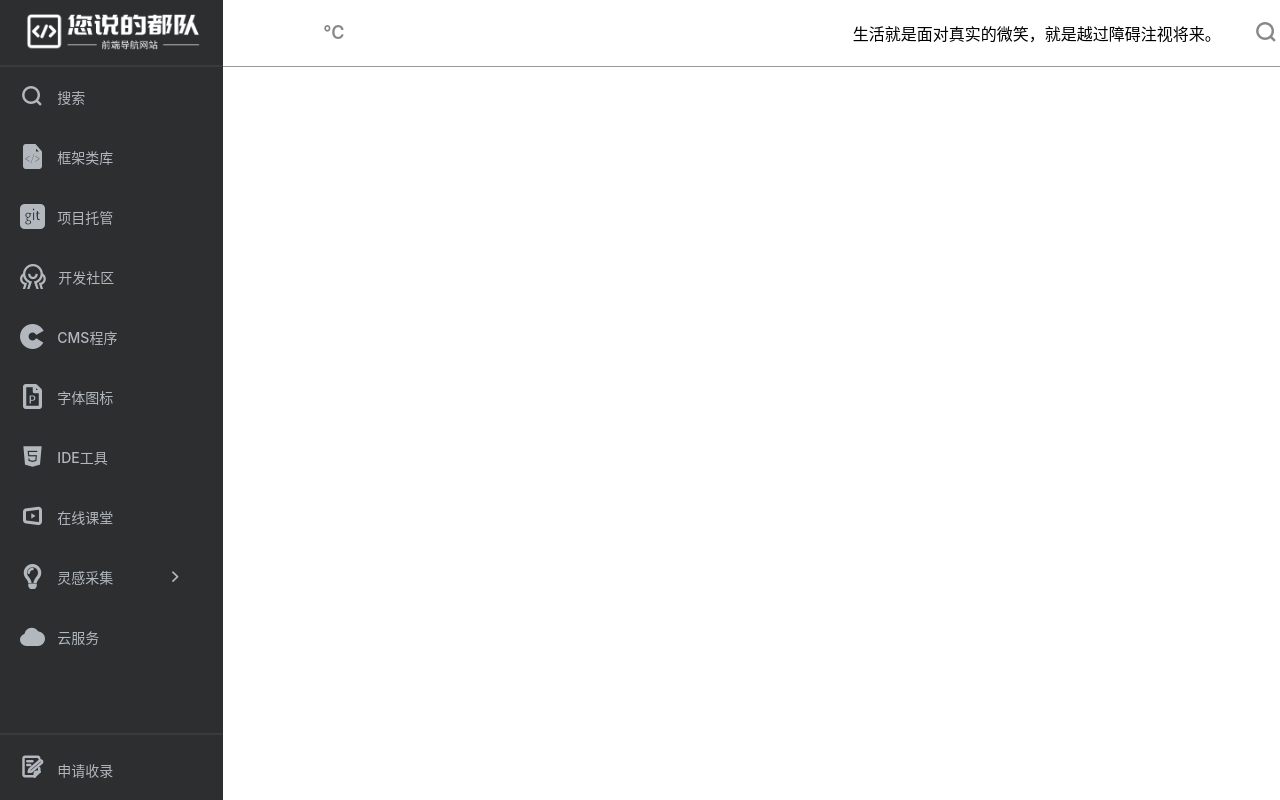
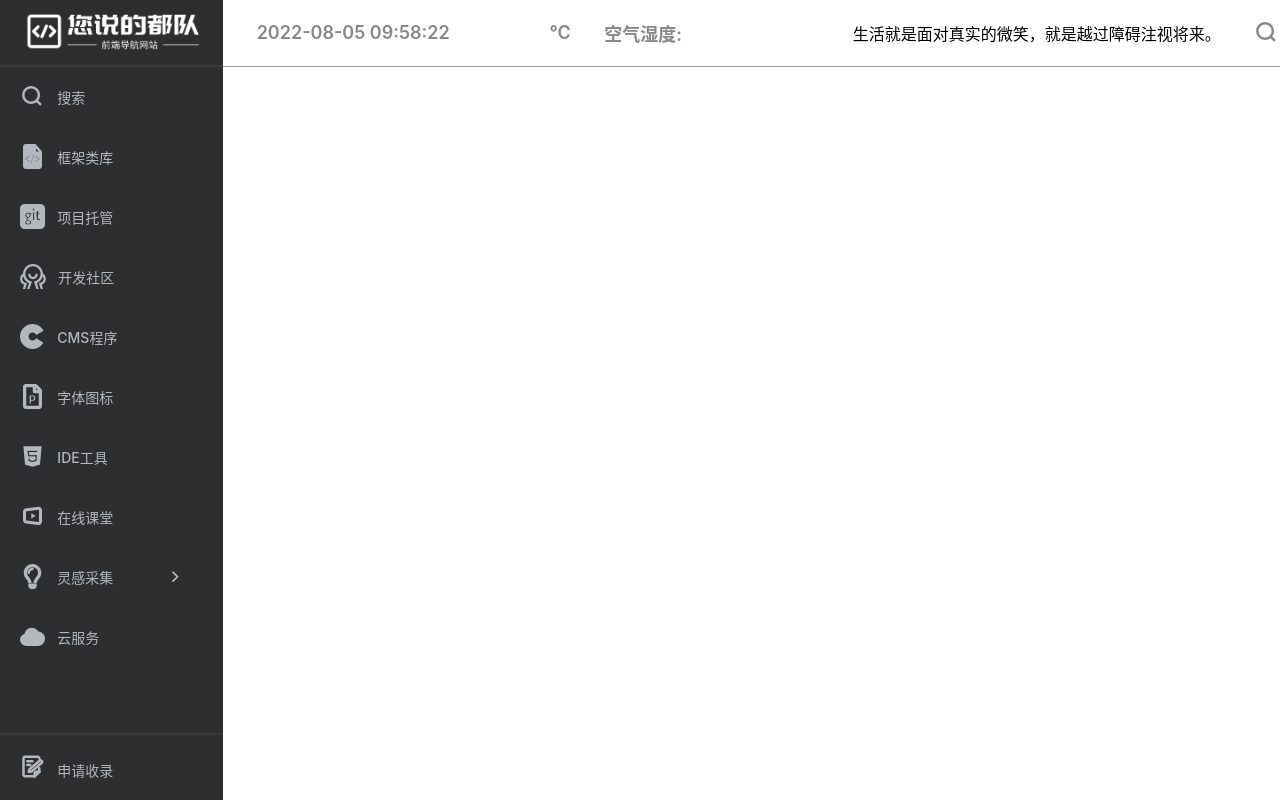
Before and after one commit to Code-LinPromise/Front-end-navigation-website, a React (Vite) app: page / in a window 1280 px wide. Built offline with nearby package versions, Linux system fonts and the light colour scheme; no server answers.

Commit message:
完成Layout组件优化以及TopNav的样式添加

```diff
--- a/src/Components/Layout/index.jsx
+++ b/src/Components/Layout/index.jsx
@@ -9,13 +9,13 @@ const Layout = () => {
         let ele =document.querySelector(".Layout-Items-li-many")
         let Iele =document.querySelector(".inspiration-many-youjiantou")
         if(!isShowInsp){
+            ele.id="Layout-Items-li-many-hover"
             Iele.className="iconfont icon-shanglajiantou inspiration-many-youjiantou"
-            ele.id="Layout-Items-li-many-hover"
             setIsShowInsp(isShowInsp=>!isShowInsp)
         }
         else{
+            ele.id=""
             Iele.className="iconfont icon-youjiantou inspiration-many-youjiantou"
-            ele.id=""
             setIsShowInsp(isShowInsp=>!isShowInsp)
 
         }
@@ -97,7 +97,7 @@ const Layout = () => {
                 </li>
                 <li className="Layout-Items-li-many">
                     <ul className="inspiration-many">
-                        <li><a href="javascript:;">发现产品</a></li>
+                        <li c><a href="javascript:;">发现产品</a></li>
                         <li><a href="javascript:;">界面灵感</a></li>
                         <li><a href="javascript:;">网页灵感</a></li>
                     </ul>
--- a/src/Components/Layout/style.scss
+++ b/src/Components/Layout/style.scss
@@ -47,7 +47,9 @@
       .inspiration-many{
         width: 100%;
         li:hover{
-          color: white;
+          a{
+            color: white;
+          }
           background-color: #2C2E30;
           transition: all .4s;
         }
@@ -85,7 +87,9 @@
       .ShowMaterial-ul{
         width: 100%;
         li:hover{
-          color: white;
+          a{
+            color: white;
+          }
           background-color: #2C2E30;
           transition: all .4s;
         }
--- a/src/Components/TopNav/index.jsx
+++ b/src/Components/TopNav/index.jsx
@@ -1,6 +1,7 @@
 import React,{useEffect,useState} from 'react';
 import "./style.scss"
 import axios from "../../utils/request.js"
+import moment from "moment"
 
 const TopNav = () => {
     const [cityName,setCityName]=useState("")
@@ -8,6 +9,8 @@ const TopNav = () => {
     const [locationCode,setLocationCode]=useState()
     const [temperature,setTemperature]=useState()
     const [randomFont,setRandomFont]=useState("")
+    const [humidity,setHumidity]=useState()
+    const [nowTime,setNowTime]=useState("")
     const FontArray=[
         "人不光是靠他生来就拥有一切，而是靠他从学习中所得到的一切来造就自己。",
         "生命在闪耀中现出绚烂，在平凡中现出真实。",
@@ -30,6 +33,11 @@ const TopNav = () => {
                 break;
         }
     }
+    useEffect(()=>{
+        let timer=setInterval(()=>{
+            setNowTime(moment().format('YYYY-MM-DD HH:mm:ss'))
+        },1000)
+    },[])
     useEffect(()=>{
         setRandomFont(FontArray[randomNum(0,FontArray.length-1)])
     },[])
@@ -59,6 +67,7 @@ const TopNav = () => {
                         console.log(res.data)
                         setWeather(res.data.lives[0].weather)
                         setTemperature(res.data.lives[0].temperature)
+                        setHumidity(res.data.lives[0].humidity)
                     }
                 }
             )
@@ -67,15 +76,17 @@ const TopNav = () => {
     return (
         <div className="TopNav">
             <div className="CityAndWeather" >
+                <span>{nowTime}</span>
                 <span>
                 {cityName}
-            </span>
+                </span>
                 <span>
                 {weather}
-            </span>
+                </span>
                 <span>
                 {temperature}℃
-            </span>
+                </span>
+                <span>空气湿度:{humidity}</span>
             </div>
 
             <div className="FontAndSearch">
```
